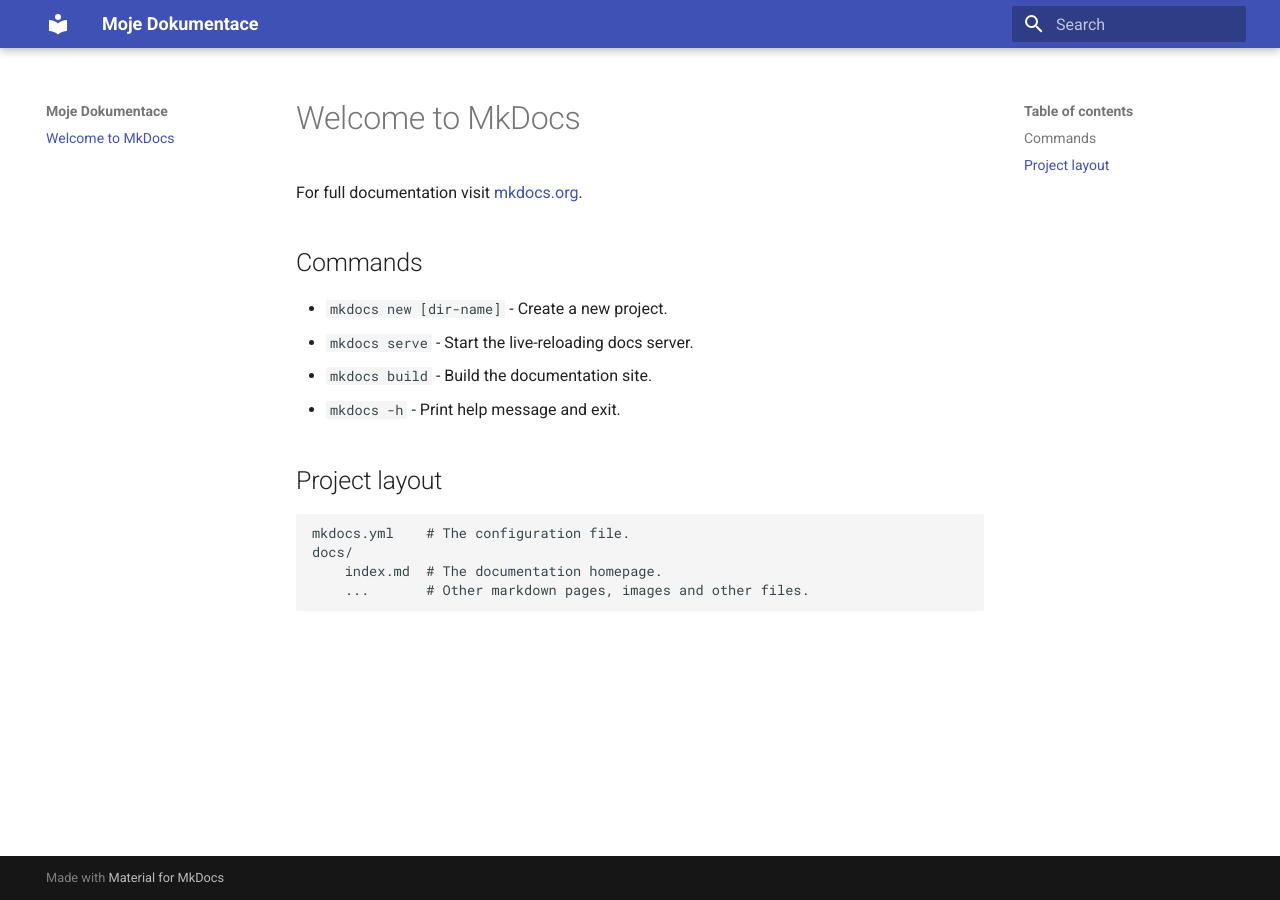
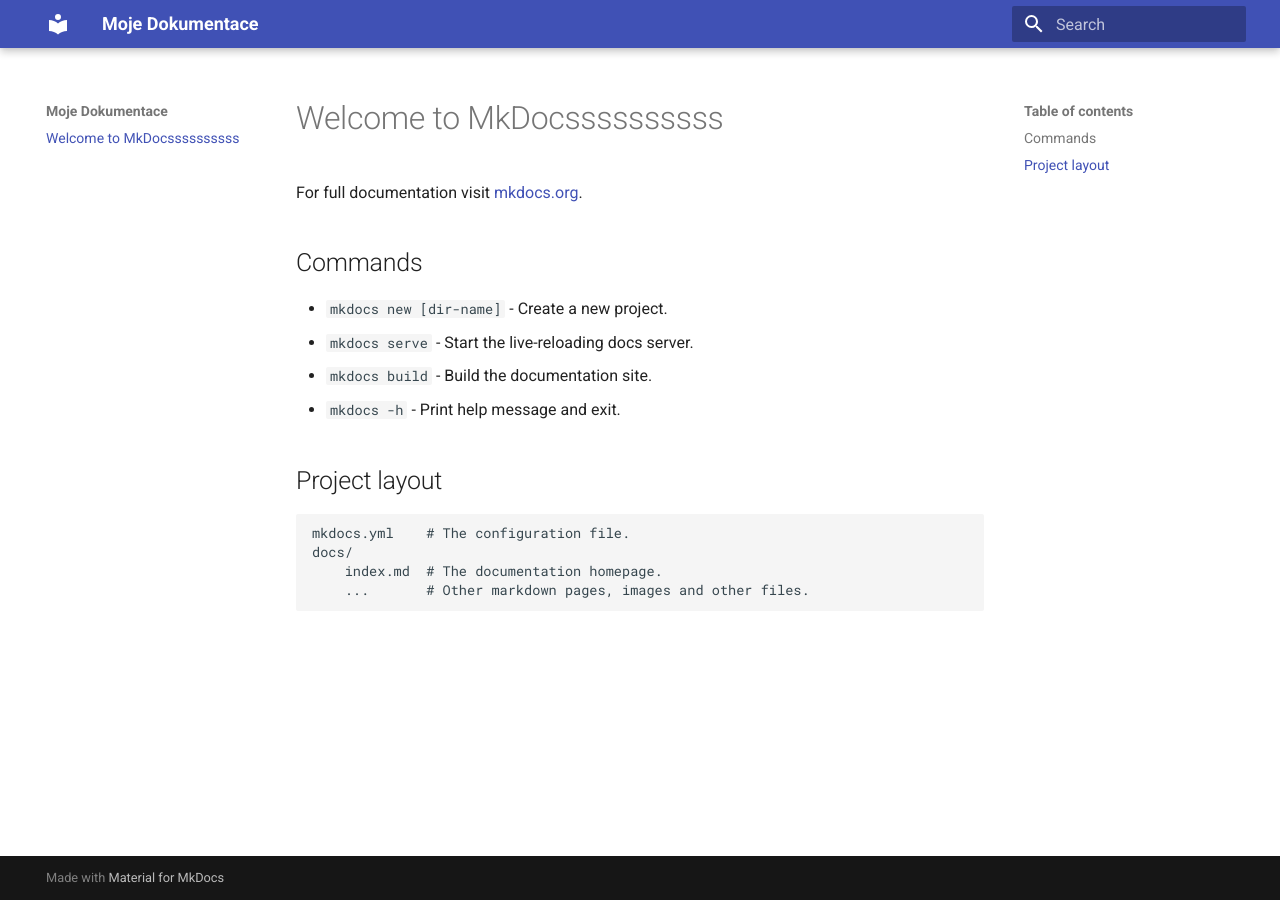
Before and after one commit to KodicDemon/mkdocs-dokumentace, an MkDocs documentation site: the page built from docs/index.md, in a window 1280 px wide. Built offline with MkDocs 1.6.1 and Material for MkDocs 9.7.7, drawn with Linux system fonts in a browser that asks for light colours.

Commit message:
Fix typo in MkDocs title

```diff
--- a/docs/index.md
+++ b/docs/index.md
@@ -1,4 +1,4 @@
-# Welcome to MkDocs
+# Welcome to MkDocssssssssss
 
 For full documentation visit [mkdocs.org](https://www.mkdocs.org).
 
```
